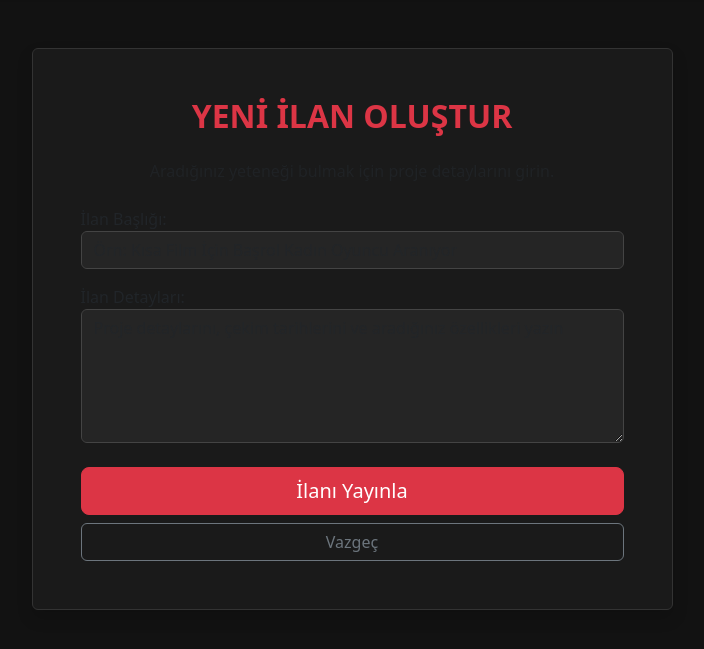
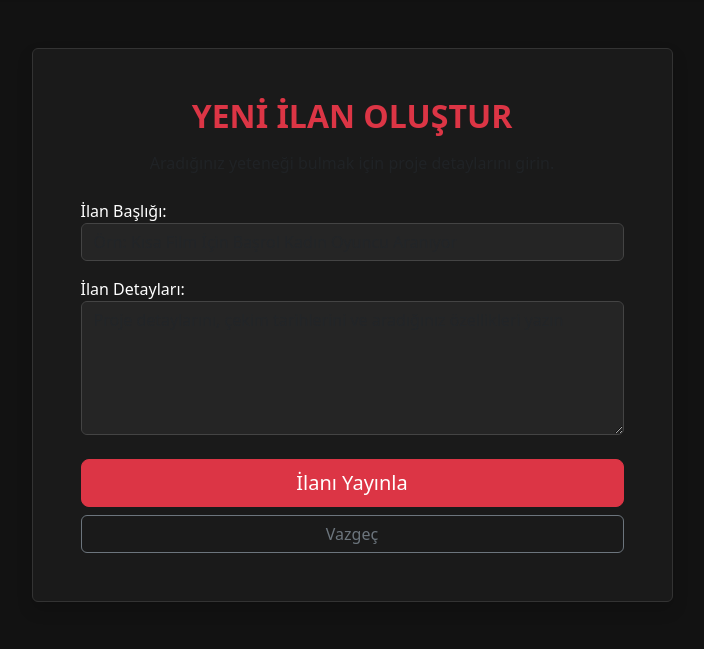
Before and after one commit to Phemsous/Goster-Kendini, a Django app: template templates/jobs/create_job.html in a window 1280 px wide. Shown: the part 56-705 px from the top of the page, without its empty margins (288-992 px from the left). Run offline with Django 5.2, Linux system fonts and the light colour scheme; the template is opened without the code that fills it: values that come from a table or form of the project are taken from there, others are empty.

Commit message:
küçük değişiklikler

```diff
--- a/templates/jobs/create_job.html
+++ b/templates/jobs/create_job.html
@@ -5,15 +5,15 @@
 body { background-color: #121212; color: white; }
 .form-control, .form-select { background-color: #252525; border: 1px solid #444; color: white; }
 .form-control:focus { background-color: #2d2d2d; border-color: #dc3545; color: white; box-shadow: none; }
+label { color: white !important; }
 {% endblock %}
 
 {% block content %}
-<div class="container mt-5">
+<div class="container my-4 my-md-5">
     <div class="row justify-content-center">
-        <div class="col-md-7">
-            <div class="card shadow border-0" style="background:#1a1a1a; border: 1px solid #333 !important;">
-                <div class="card-body p-5">
-                    <h2 class="text-center mb-4 fw-bold text-danger">YENİ İLAN OLUŞTUR</h2>
+        <div class="col-12 col-md-9 col-lg-7">
+            <div class="card shadow border-0 p-3 p-md-5" style="background:#1a1a1a; border: 1px solid #333 !important;">
+                <h2 class="text-center mb-3 fw-bold text-danger">YENİ İLAN OLUŞTUR</h2>
                 <p class="text-muted text-center mb-4">Aradığınız yeteneği bulmak için proje detaylarını girin.</p>
                 <form method="POST">
                     {% csrf_token %}
@@ -27,5 +27,4 @@ body { background-color: #121212; color: white; }
         </div>
     </div>
 </div>
-</div>
 {% endblock %}
```
Lines whose indentation alone changed are shown as unchanged.
